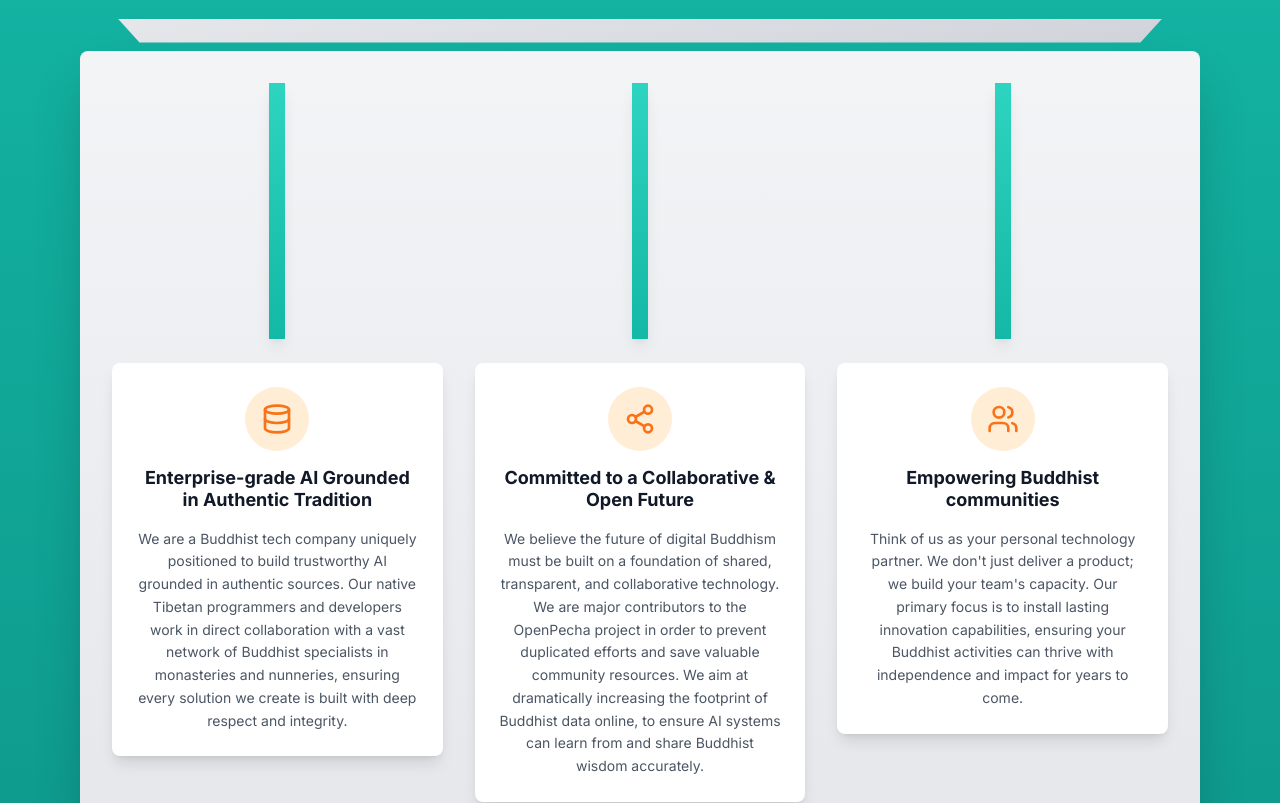
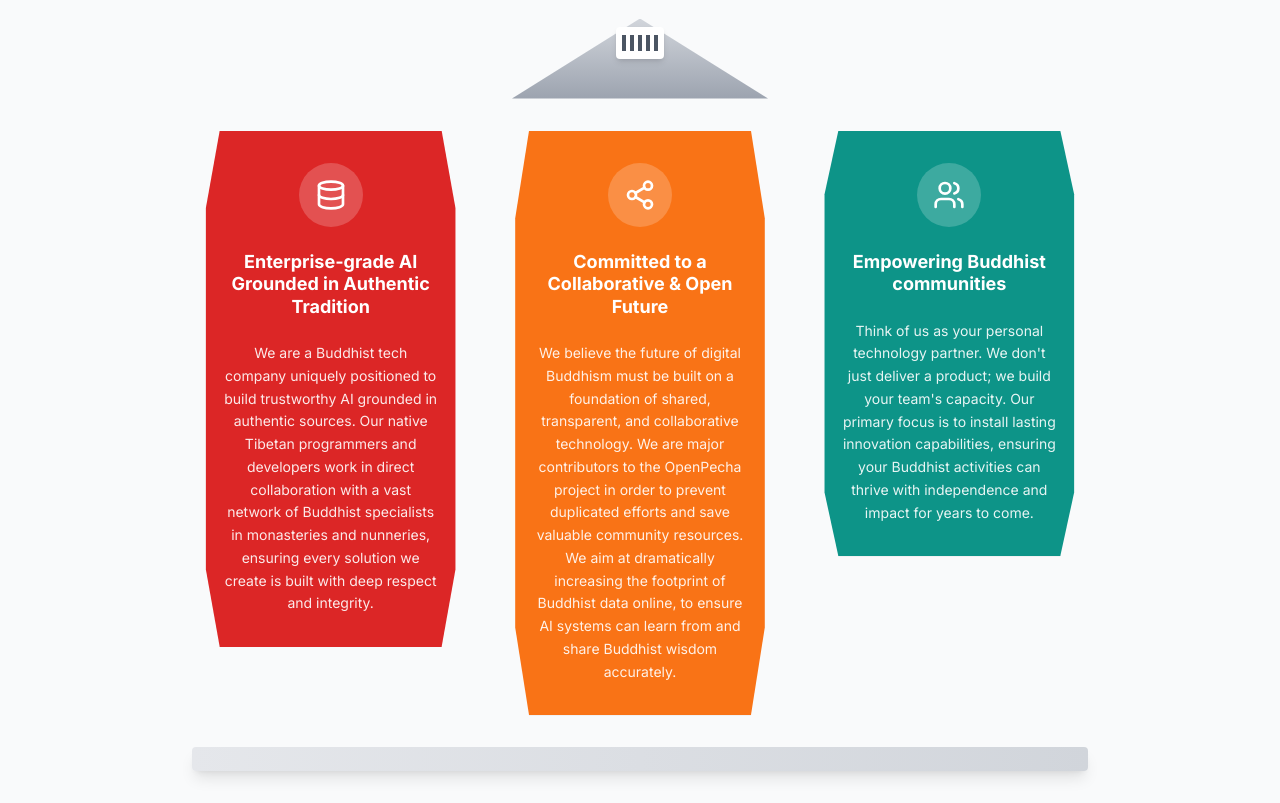
Before and after one commit to OpenPecha/Dharmaduta.in, a React (Vite) app: page / in a window 1280 px wide. Shown: the part 1920-2723 px from the top of the page. Built offline with nearby package versions, Linux system fonts and the light colour scheme.

Commit message:
Refactor: Update three pillar design

```diff
--- a/src/components/InfographicSection.tsx
+++ b/src/components/InfographicSection.tsx
@@ -40,19 +40,22 @@ const InfographicSection = () => {
       icon: Database,
       title: "Enterprise-grade AI Grounded in Authentic Tradition",
       description: "We are a Buddhist tech company uniquely positioned to build trustworthy AI grounded in authentic sources. Our native Tibetan programmers and developers work in direct collaboration with a vast network of Buddhist specialists in monasteries and nunneries, ensuring every solution we create is built with deep respect and integrity.",
-      iconColor: "text-orange-500"
+      bgColor: "bg-red-600",
+      textColor: "text-white"
     },
     {
       icon: Share2,
       title: "Committed to a Collaborative & Open Future",
       description: "We believe the future of digital Buddhism must be built on a foundation of shared, transparent, and collaborative technology. We are major contributors to the OpenPecha project in order to prevent duplicated efforts and save valuable community resources. We aim at dramatically increasing the footprint of Buddhist data online, to ensure AI systems can learn from and share Buddhist wisdom accurately.",
-      iconColor: "text-orange-500"
+      bgColor: "bg-orange-500",
+      textColor: "text-white"
     },
     {
       icon: Users,
       title: "Empowering Buddhist communities",
       description: "Think of us as your personal technology partner. We don't just deliver a product; we build your team's capacity. Our primary focus is to install lasting innovation capabilities, ensuring your Buddhist activities can thrive with independence and impact for years to come.",
-      iconColor: "text-orange-500"
+      bgColor: "bg-teal-600",
+      textColor: "text-white"
     }
   ];
 
@@ -114,7 +117,7 @@ const InfographicSection = () => {
       </div>
 
       {/* Three Core Pillars Section */}
-      <div className="py-24 bg-gradient-to-b from-teal-500 to-teal-600">
+      <div className="py-24 bg-gray-50">
         <div className="container mx-auto px-6">
           <div className="max-w-6xl mx-auto">
             <div className="text-center mb-16">
@@ -126,43 +129,66 @@ const InfographicSection = () => {
               </p>
             </div>
 
-            {/* Temple Structure */}
+            {/* Temple Structure with Pillars */}
+            <div className="relative max-w-4xl mx-auto">
+              {/* Temple Roof */}
+              <div className="flex justify-center mb-8">
                 <div className="relative">
-              {/* Top Foundation */}
-              <div className="bg-gradient-to-r from-gray-200 to-gray-300 h-6 mx-8 mb-2 shadow-lg"
+                  {/* Triangle Roof */}
+                  <div
+                    className="w-64 h-20 bg-gradient-to-b from-gray-300 to-gray-400 shadow-lg"
                     style={{
-                     clipPath: 'polygon(2% 0%, 98% 0%, 96% 100%, 4% 100%)'
-                   }}>
+                      clipPath: 'polygon(50% 0%, 0% 100%, 100% 100%)'
+                    }}
+                  ></div>
+                  {/* Temple Icon */}
+                  <div className="absolute top-2 left-1/2 transform -translate-x-1/2">
+                    <div className="w-12 h-8 bg-white rounded-sm flex items-center justify-center shadow-md">
+                      <div className="flex space-x-1">
+                        <div className="w-1 h-4 bg-gray-600"></div>
+                        <div className="w-1 h-4 bg-gray-600"></div>
+                        <div className="w-1 h-4 bg-gray-600"></div>
+                        <div className="w-1 h-4 bg-gray-600"></div>
+                        <div className="w-1 h-4 bg-gray-600"></div>
+                      </div>
+                    </div>
+                  </div>
+                </div>
               </div>
 
-              {/* Main Temple Platform */}
-              <div className="bg-gradient-to-b from-gray-100 to-gray-200 rounded-lg shadow-2xl mx-4 p-8 relative">
-                {/* Three Pillars Container */}
-                <div className="grid md:grid-cols-3 gap-8 relative">
+              {/* Three Pillars */}
+              <div className="grid md:grid-cols-3 gap-8">
                 {pillars.map((pillar, index) => (
                   <div key={pillar.title} className="relative">
-                      {/* Pillar Column */}
-                      <div className="bg-gradient-to-b from-teal-400 to-teal-500 w-4 h-64 mx-auto mb-6 shadow-lg"></div>
+                    {/* Pillar Shape */}
+                    <div className={`${pillar.bgColor} ${pillar.textColor} p-8 shadow-xl relative`}
+                         style={{
+                           clipPath: 'polygon(10% 0%, 90% 0%, 95% 15%, 95% 85%, 90% 100%, 10% 100%, 5% 85%, 5% 15%)'
+                         }}>
+                      {/* Icon */}
+                      <div className="flex justify-center mb-6">
+                        <div className="w-16 h-16 bg-white bg-opacity-20 rounded-full flex items-center justify-center">
+                          <pillar.icon className="w-8 h-8 text-white" />
+                        </div>
+                      </div>
 
-                      {/* Pillar Content */}
-                      <div className="text-center bg-white rounded-lg p-6 shadow-lg hover:shadow-xl transition-shadow duration-300">
-                        <div className="w-16 h-16 mx-auto mb-4 bg-orange-100 rounded-full flex items-center justify-center">
-                          <pillar.icon className={`w-8 h-8 ${pillar.iconColor}`} />
-                        </div>
-                        <h4 className="text-lg font-bold text-gray-900 mb-4 leading-tight">
+                      {/* Title */}
+                      <h4 className="text-lg font-bold mb-6 text-center leading-tight">
                         {pillar.title}
                       </h4>
-                        <p className="text-gray-600 text-sm leading-relaxed">
+
+                      {/* Description */}
+                      <p className="text-sm leading-relaxed text-center opacity-90">
                         {pillar.description}
                       </p>
                     </div>
                   </div>
                 ))}
               </div>
-              </div>
 
-              {/* Bottom Foundation */}
-              <div className="bg-gradient-to-r from-gray-200 to-gray-300 h-8 mx-2 mt-2 shadow-lg rounded-b-lg">
+              {/* Base Foundation */}
+              <div className="mt-8">
+                <div className="bg-gradient-to-r from-gray-200 to-gray-300 h-6 w-full shadow-lg rounded-sm"></div>
               </div>
             </div>
 
```
Lines whose indentation alone changed are shown as unchanged.
